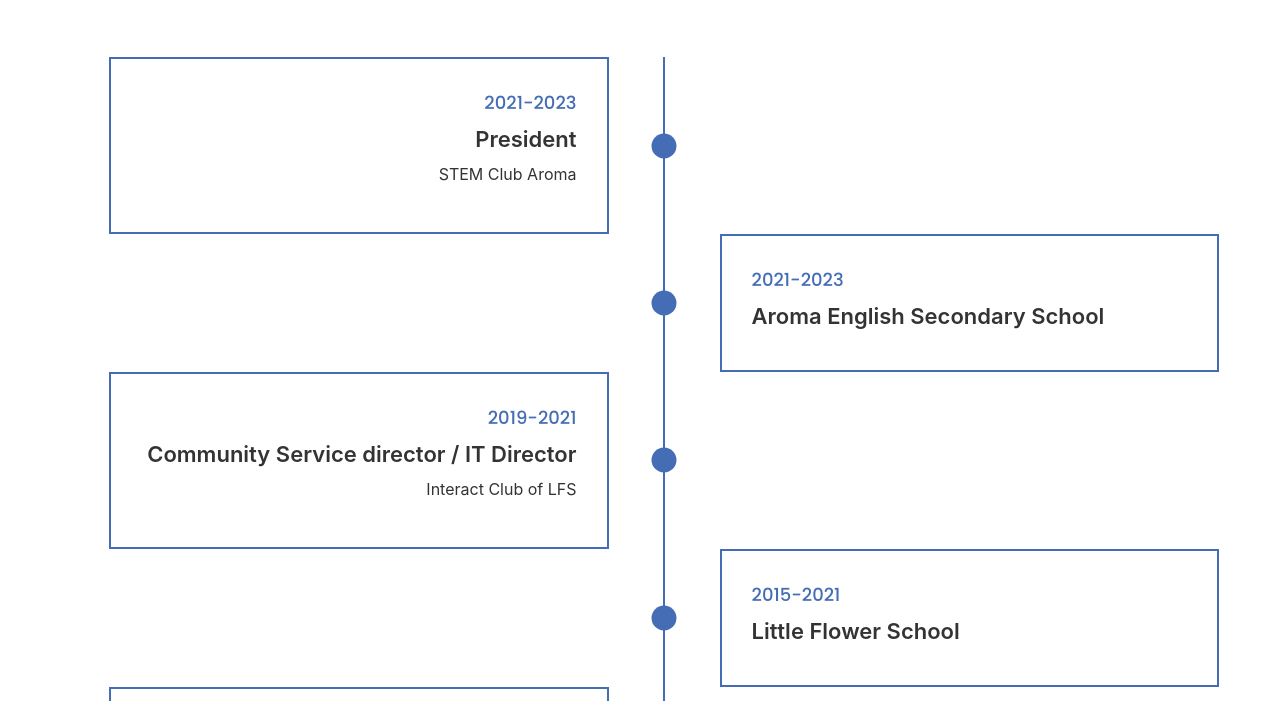
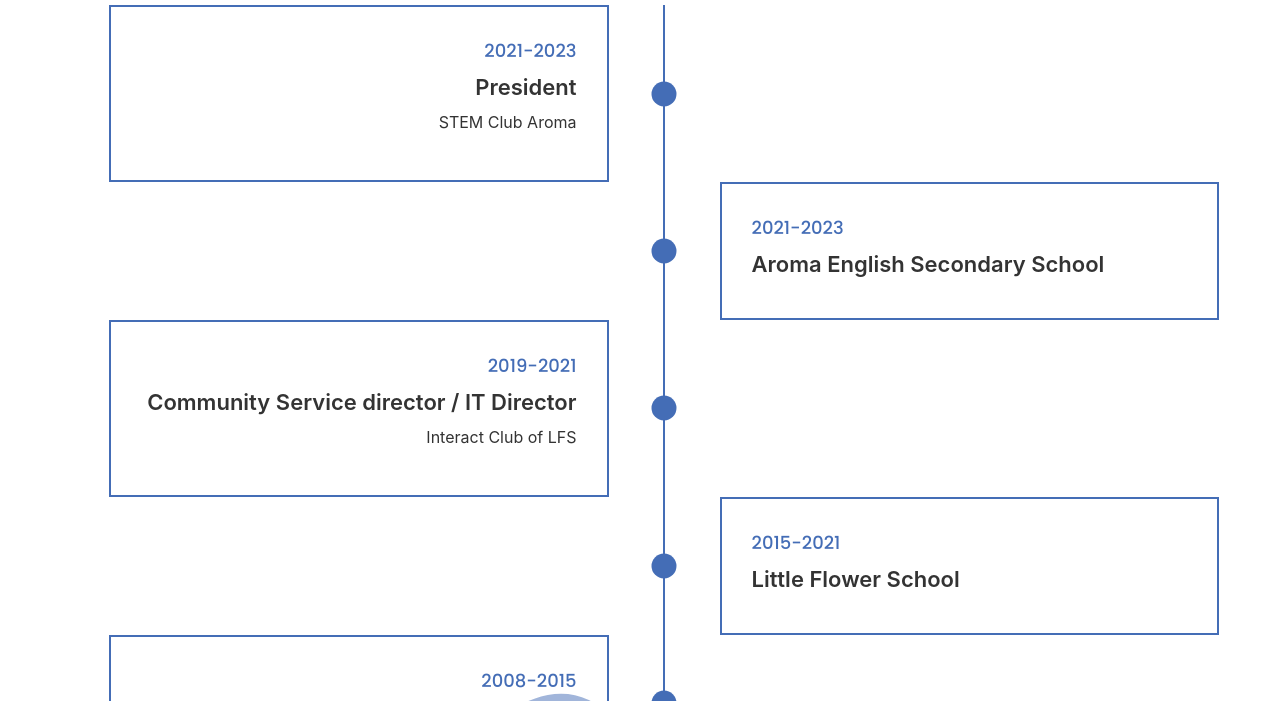
Before and after one commit to saphal-upreti/beta-node, a website: page templates/aboutme.html in a window 1280 px wide. Shown: the part 271-972 px from the top of the page. Drawn offline with nearby package versions, Linux system fonts and the light colour scheme; a web font is replaced by a local one.

Commit message:
timeline changes1

```diff
--- a/static/css/style.css
+++ b/static/css/style.css
@@ -80,11 +80,11 @@
 /* new code  */
 
 .pt-100 {
-  padding-top: 100px;
+  padding-top: 3em;
   margin-left: 3em;
 }
 .pb-100 {
-  padding-bottom: 100px;
+  padding-bottom: 8em;
 }
 .section-title {
   margin-bottom: 60px;
```
